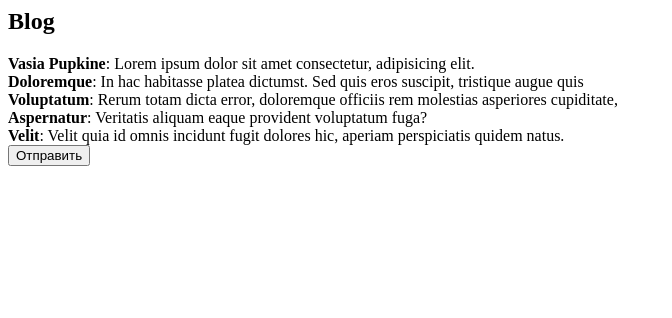
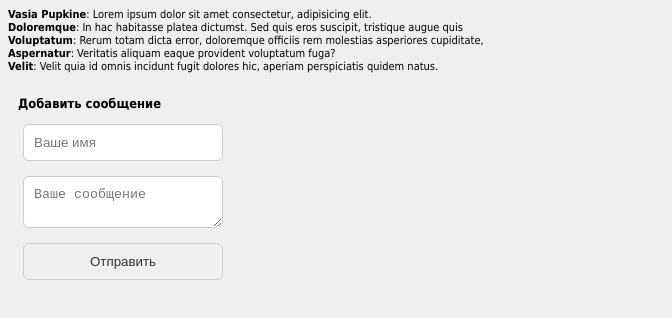
Before and after one commit to idoleg/react-29.11, a React app in the folder Rishat_Ishbulatov/: page / in a window 1280 px wide. Shown: the top 318 px of the page, without its empty margins (0-672 px from the left). Built offline with nearby package versions, Linux system fonts and the light colour scheme.

Commit message:
hw-2 by Rishat

```diff
--- /dev/null
+++ b/Rishat_Ishbulatov/src/components/App.jsx
@@ -0,0 +1,9 @@
+import React from "react";
+import { MessageFild } from "./MessageField";
+import "../css/style.css";
+
+export class App extends React.Component {
+    render() {
+        return <MessageFild />;
+    }
+}
--- /dev/null
+++ b/Rishat_Ishbulatov/src/components/Comment.jsx
@@ -0,0 +1,43 @@
+import React, { Component } from "react";
+import PropTypes from "prop-types";
+
+export class Comment extends Component {
+  state = {
+      name: "",
+      text: ""
+  };
+  static propTypes = {
+      onAddComment: PropTypes.func.isRequired
+  };
+  nameChangeHandle = event => {
+      this.setState({ name: event.target.value });
+  };
+
+  textChangeHandle = event => {
+      this.setState({ text: event.target.value });
+  };
+  submitHandle = event => {
+      this.props.onAddComment(this.state.name, this.state.text);
+      event.preventDefault();
+  };
+  render() {
+      return (
+          <form onSubmit={this.submitHandle} className="comment-form">
+              <h3>Добавить сообщение</h3>
+              <input
+                  value={this.state.name}
+                  onChange={this.nameChangeHandle}
+                  placeholder="Ваше имя"
+                  required
+              />
+              <textarea
+                  value={this.state.text}
+                  onChange={this.textChangeHandle}
+                  placeholder="Ваше сообщение"
+                  required
+              />
+              <input type="submit" value="Отправить" />
+          </form>
+      );
+  }
+}
--- /dev/null
+++ b/Rishat_Ishbulatov/src/components/Message.jsx
@@ -0,0 +1,16 @@
+import React, { Component } from "react";
+import PropTypes from "prop-types";
+
+export class Message extends Component {
+  static propTypes = {
+      name: PropTypes.string.isRequired,
+      content: PropTypes.string.isRequired
+  };
+  render() {
+      return (
+          <div>
+              <b>{this.props.name}</b>: {this.props.content}
+          </div>
+      );
+  }
+}
--- /dev/null
+++ b/Rishat_Ishbulatov/src/components/MessageField.jsx
@@ -0,0 +1,73 @@
+import React, { Component } from "react";
+import { Message } from "./Message";
+import { Comment } from "./Comment";
+
+export class MessageFild extends Component {
+  state = {
+      messages: [
+          {
+              name: "Vasia Pupkine",
+              content: "Lorem ipsum dolor sit amet consectetur, adipisicing elit."
+          },
+          {
+              name: "Doloremque",
+              content:
+          "In hac habitasse platea dictumst. Sed quis eros suscipit, tristique augue quis"
+          },
+          {
+              name: "Voluptatum",
+              content:
+          "Rerum totam dicta error, doloremque officiis rem molestias asperiores cupiditate,"
+          },
+          {
+              name: "Aspernatur",
+              content: "Veritatis aliquam eaque provident voluptatum fuga?"
+          },
+          {
+              name: "Velit",
+              content:
+          "Velit quia id omnis incidunt fugit dolores hic, aperiam perspiciatis quidem natus."
+          }
+      ]
+  };
+  componentDidUpdate() {
+      const last = this.state.messages[this.state.messages.length - 1].name;
+      if (last != "Robot") {
+          setTimeout(() => {
+              this.setState(prevState => {
+                  return {
+                      messages: prevState.messages.concat([
+                          {
+                              name: "Robot",
+                              content: "Hello, human, " + last + "."
+                          }
+                      ])
+                  };
+              });
+          }, 1000);
+      }
+  }
+  commentHandle = (name, text) => {
+      this.setState(prevState => {
+          return {
+              messages: prevState.messages.concat([
+                  {
+                      name: name,
+                      content: text
+                  }
+              ])
+          };
+      });
+  };
+  render() {
+      const messageElements = this.state.messages.map((item, index) => (
+          <Message name={item.name} content={item.content} key={index} />
+      ));
+      return (
+          <div>
+              {messageElements}
+              <Comment onAddComment={this.commentHandle} />
+          </div>
+      );
+  }
+}
--- /dev/null
+++ b/Rishat_Ishbulatov/src/css/style.css
@@ -0,0 +1,31 @@
+@charset "UTF-8";
+body {
+  font-family: tahoma;
+  background-color: #efefef;
+  font-size: 11px;
+}
+
+.comment-form {
+  min-width: 84%;
+  padding: 10px;
+  border-radius: 6px;
+}
+
+.comment-form input {
+  display: block;
+  margin: 5px 5px 10px 5px;
+  padding: 10px;
+  width: 200px;
+  border-radius: 6px;
+  color: #333;
+  border: 1px solid #ccc;
+}
+
+.comment-form textarea {
+  margin: 5px 5px 10px 5px;
+  padding: 10px;
+  width: 200px;
+  border-radius: 6px;
+  color: #333;
+  border: 1px solid #ccc;
+}
--- a/Rishat_Ishbulatov/src/index.jsx
+++ b/Rishat_Ishbulatov/src/index.jsx
@@ -1,66 +1,6 @@
 import React from "react";
 import ReactDOM from "react-dom";
+import { App } from "./components/App";
+import "./css/style.css";
 
-const Message = props => (
-  <div>
-    <b>{props.name}</b>: {props.content}
-  </div>
-);
-
-const MessageList = function(props) {
-  return props.messages.map((item, index) => (
-    <Message name={item.name} content={item.content} key={index} />
-  ));
-};
-
-class Blog extends React.Component {
-  constructor(props) {
-    super(props);
-    this.clickHandle = this.clickHandle.bind(this);
-    this.messages = [
-      {
-        name: "Vasia Pupkine",
-        content: "Lorem ipsum dolor sit amet consectetur, adipisicing elit."
-      },
-      {
-        name: "Doloremque",
-        content:
-          "In hac habitasse platea dictumst. Sed quis eros suscipit, tristique augue quis"
-      },
-      {
-        name: "Voluptatum",
-        content:
-          "Rerum totam dicta error, doloremque officiis rem molestias asperiores cupiditate,"
-      },
-      {
-        name: "Aspernatur",
-        content: "Veritatis aliquam eaque provident voluptatum fuga?"
-      },
-      {
-        name: "Velit",
-        content:
-          "Velit quia id omnis incidunt fugit dolores hic, aperiam perspiciatis quidem natus."
-      }
-    ];
-  }
-
-  clickHandle() {
-    this.messages.push({
-      name: "Test",
-      content: "Нормально"
-    });
-    this.setState({});
-  }
-
-  render() {
-    return (
-      <article>
-        <h1>Blog</h1>
-        <MessageList messages={this.messages} />
-        <button onClick={this.clickHandle}>Отправить</button>
-      </article>
-    );
-  }
-}
-
-ReactDOM.render(<Blog />, document.getElementById("root"));
+ReactDOM.render(<App />, document.getElementById("root"));
--- a/Rishat_Ishbulatov/webpack.config.js
+++ b/Rishat_Ishbulatov/webpack.config.js
@@ -1,5 +1,5 @@
-const path = require("path")
-const htmlWebpackPlugin = require("html-webpack-plugin")
+const path = require("path");
+const htmlWebpackPlugin = require("html-webpack-plugin");
 
 module.exports = {
     entry: path.resolve(__dirname, "src", "index.jsx"),
@@ -10,14 +10,22 @@ module.exports = {
     module: {
         rules: [
             {
-                test: /\.(js|jsx)$/,
+                test: /\.jsx?$/,
                 exclude: /node_modules/,
                 loader: "babel-loader",
                 options: {
-                    presets: ["@babel/env", "@babel/react"]
+                    presets: ["@babel/env", "@babel/react"],
+                    plugins: ["@babel/plugin-proposal-class-properties"]
                 }
+            },
+            {
+                test: /\.css$/,
+                loader: "style-loader!css-loader"
             }
         ]
+    },
+    resolve: {
+        extensions: [".js", ".jsx"]
     },
     plugins: [
         new htmlWebpackPlugin({
@@ -25,4 +33,4 @@ module.exports = {
             filename: "index.html"
         })
     ]
-}
+};
```
Also changed, not shown: Rishat_Ishbulatov/package.json (+10 -1 lines), Rishat_Ishbulatov/.eslintrc.js (added), 1 other file (tests, documents, lock files or other folders).
